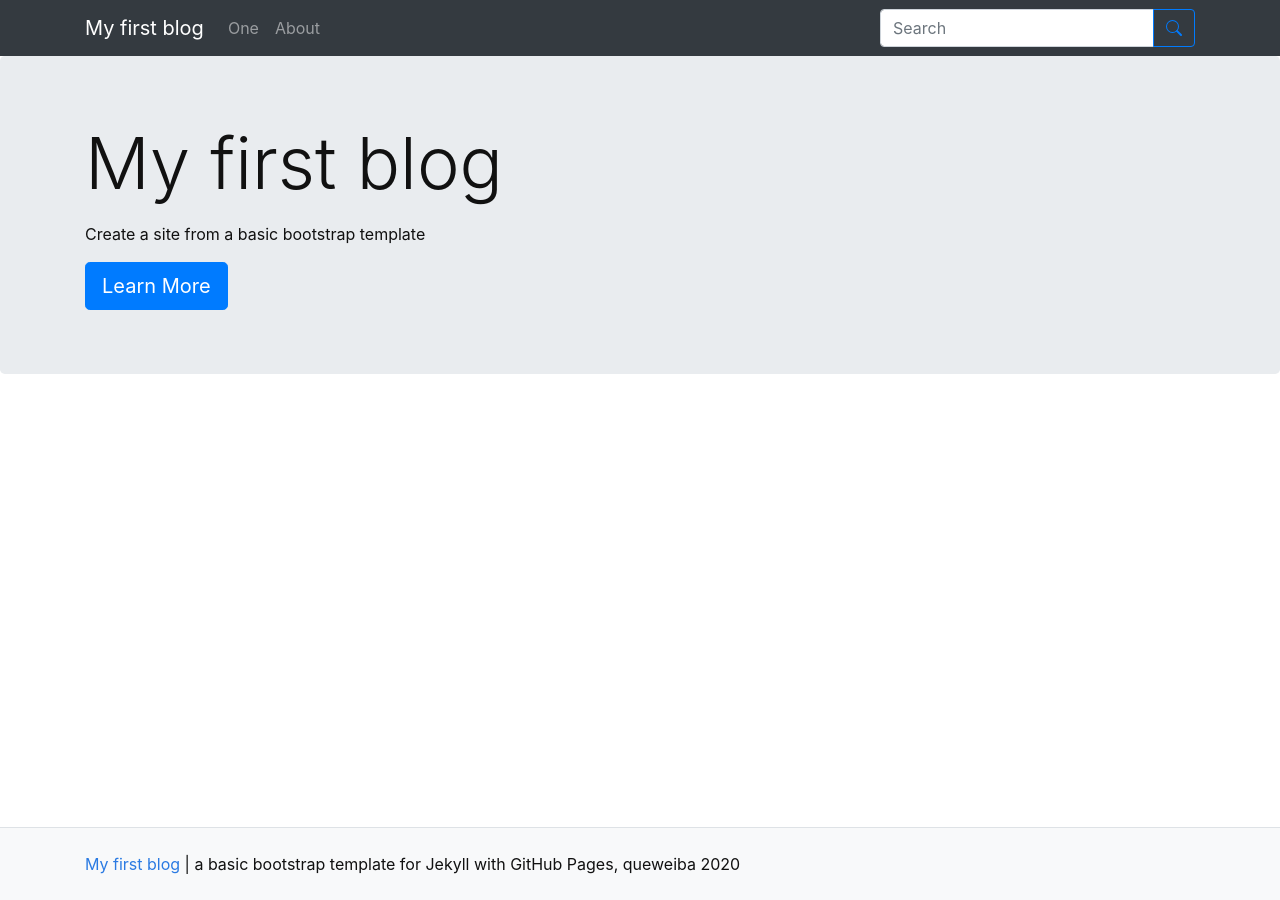
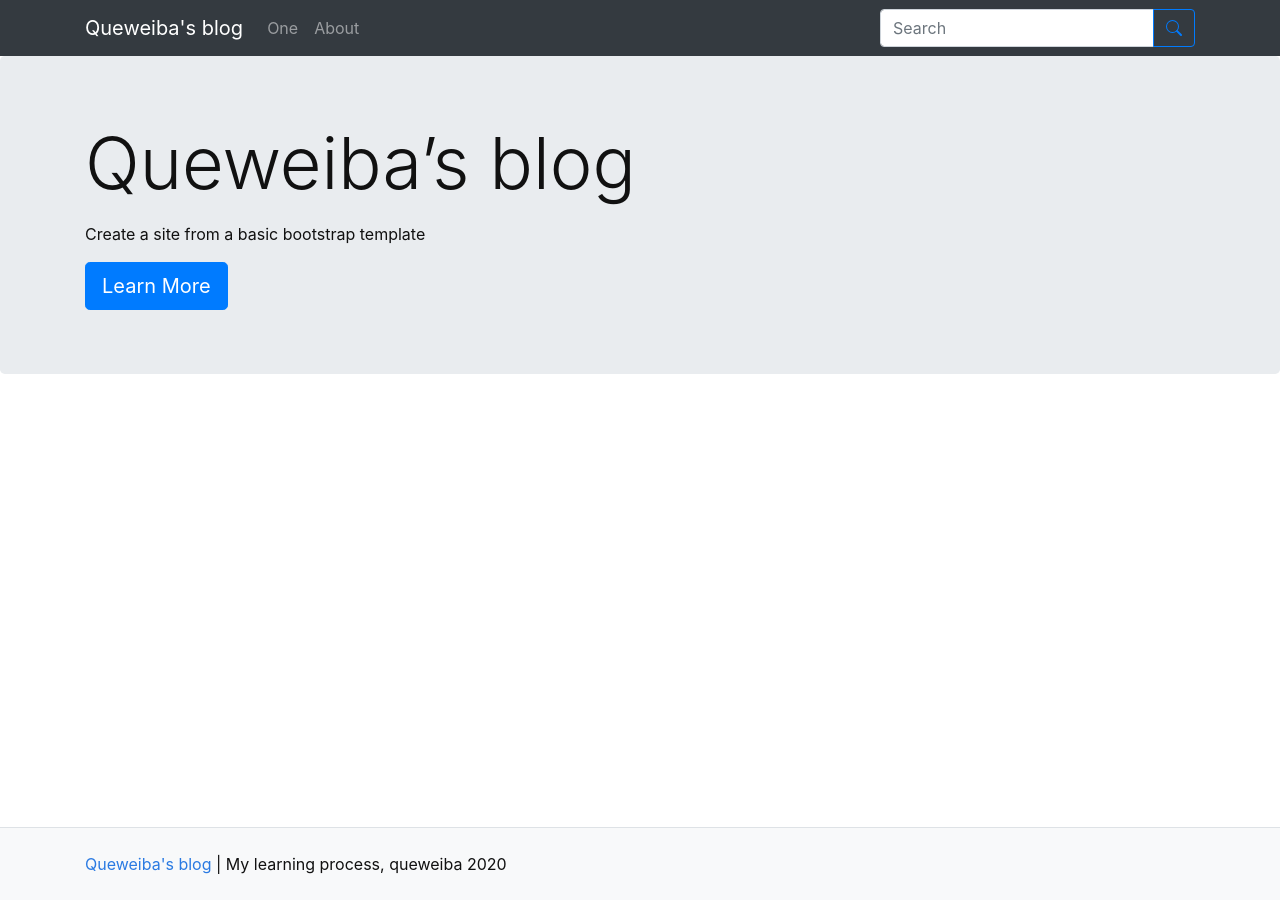
Before and after one commit to queweiba/my-blog, a Jekyll site: the page built from pages/index.md, in a window 1280 px wide. Built offline with Jekyll 4.4.1, drawn with Linux system fonts in a browser that asks for light colours.

Commit message:
small changes

```diff
--- a/_config.yml
+++ b/_config.yml
@@ -9,8 +9,8 @@
 #######
 # SITE SETTINGS
 #
-title: My first blog
-description: "a basic bootstrap template for Jekyll with GitHub Pages"
+title: Queweiba's blog
+description: "My learning process"
 year: 2020
 author: queweiba
 # add search box to navbar, true/false
```
